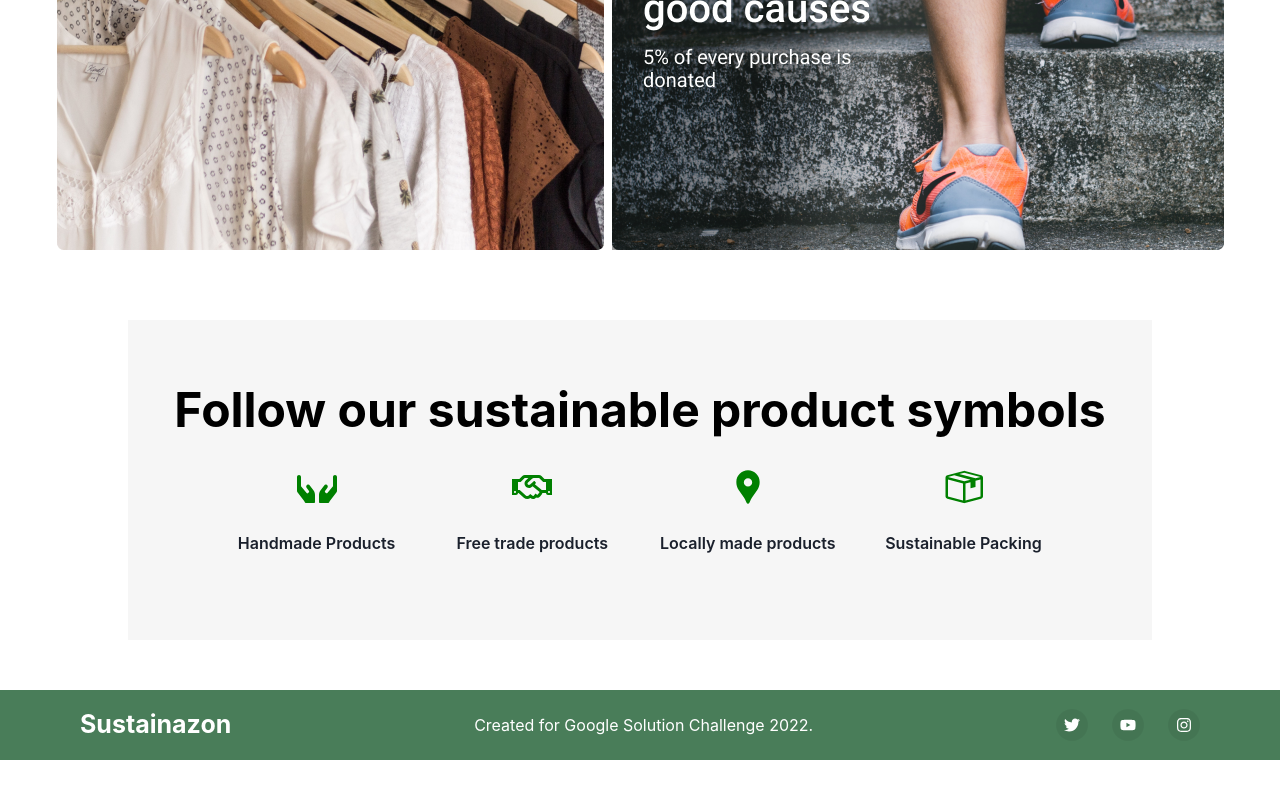
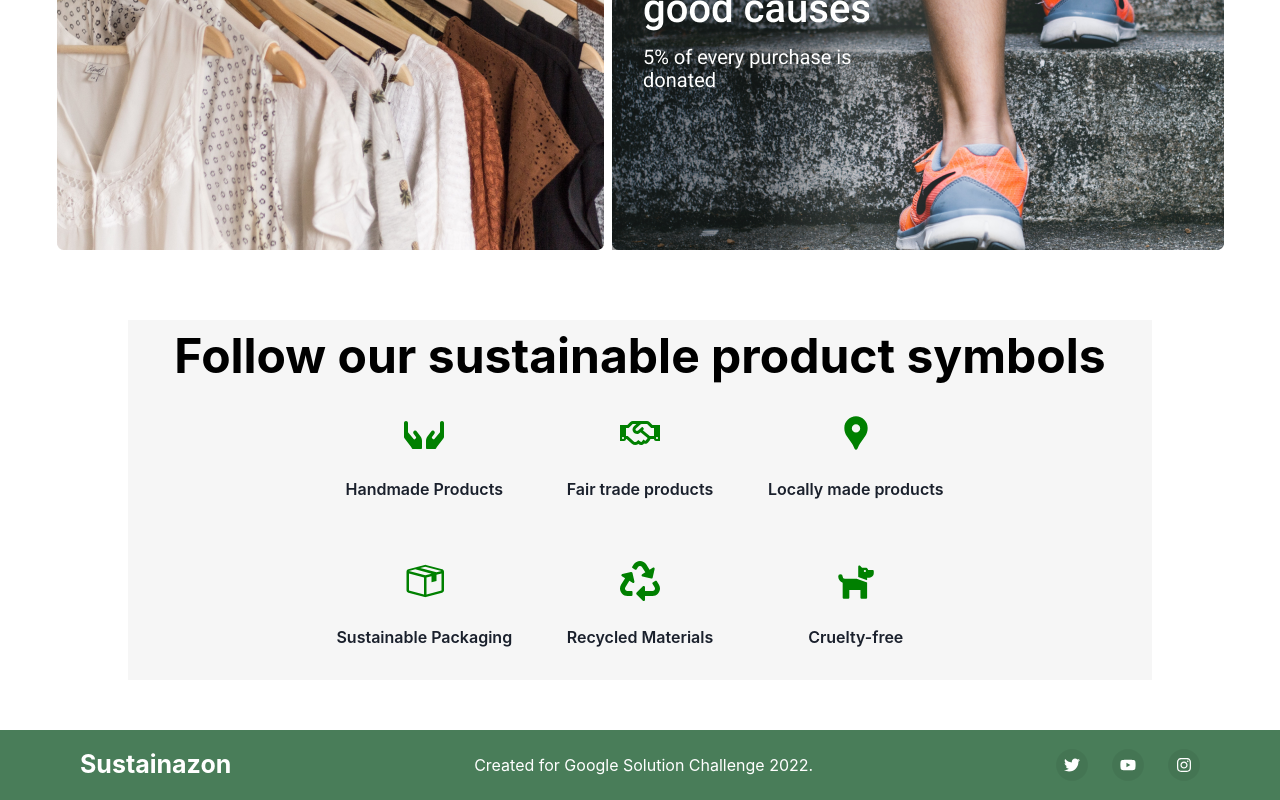
Before and after one commit to GDSCUTM-CommunityProjects/Sustainazon, a React (Create React App) app in the folder client/: page / in a window 1280 px wide. Shown: the part 1322-2122 px from the top of the page. Before the commit the page ends 2082 px from the top, so only its background shows below. Built offline with nearby package versions, Linux system fonts and the light colour scheme; no server answers.

Commit message:
Add new icons to landing page

```diff
--- a/client/src/components/LandingPage/Features.js
+++ b/client/src/components/LandingPage/Features.js
@@ -12,7 +12,7 @@ import {
   useBreakpointValue,
 } from "@chakra-ui/react";
 import { MdLocationPin } from "react-icons/md";
-import { FaRegHandshake, FaHands } from "react-icons/fa";
+import { FaRegHandshake, FaHands, FaRecycle, FaDog } from "react-icons/fa";
 import { GoPackage } from "react-icons/go";
 
 function Feature({ title, text, icon }) {
@@ -39,7 +39,7 @@ export default function FourColumns() {
   return (
     <Flex
       w="80vw"
-      h="40vh"
+      h="45vh"
       justify="center"
       direction="column"
       align="center"
@@ -55,7 +55,7 @@ export default function FourColumns() {
         Follow our sustainable product symbols
       </Text>
       <Box p={4}>
-        <SimpleGrid columns={{ base: 1, md: 4 }} spacing={10}>
+        <SimpleGrid columns={{ base: 1, md: 3 }} spacing={10}>
           <Feature
             icon={
               <Icon
@@ -79,7 +79,7 @@ export default function FourColumns() {
                 flexDirection="row"
               />
             }
-            title="Free trade products"
+            title="Fair trade products"
             text=""
           />
           <Feature
@@ -89,7 +89,17 @@ export default function FourColumns() {
           />
           <Feature
             icon={<Icon as={GoPackage} w={10} h={10} color="green" />}
-            title="Sustainable Packing"
+            title="Sustainable Packaging"
+            text=""
+          />
+          <Feature
+            icon={<Icon as={FaRecycle} w={10} h={10} color="green" />}
+            title="Recycled Materials"
+            text=""
+          />
+          <Feature
+            icon={<Icon as={FaDog} w={10} h={10} color="green" />}
+            title="Cruelty-free"
             text=""
           />
         </SimpleGrid>
```
